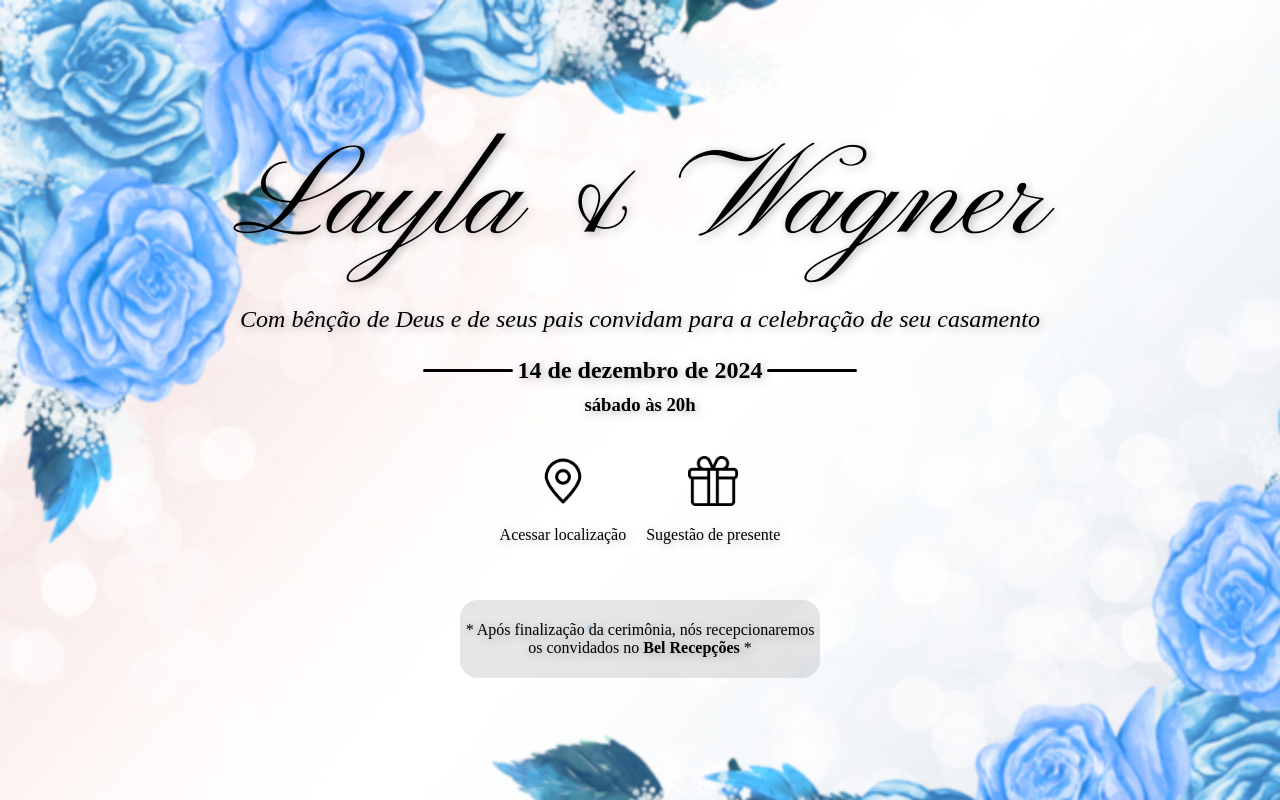
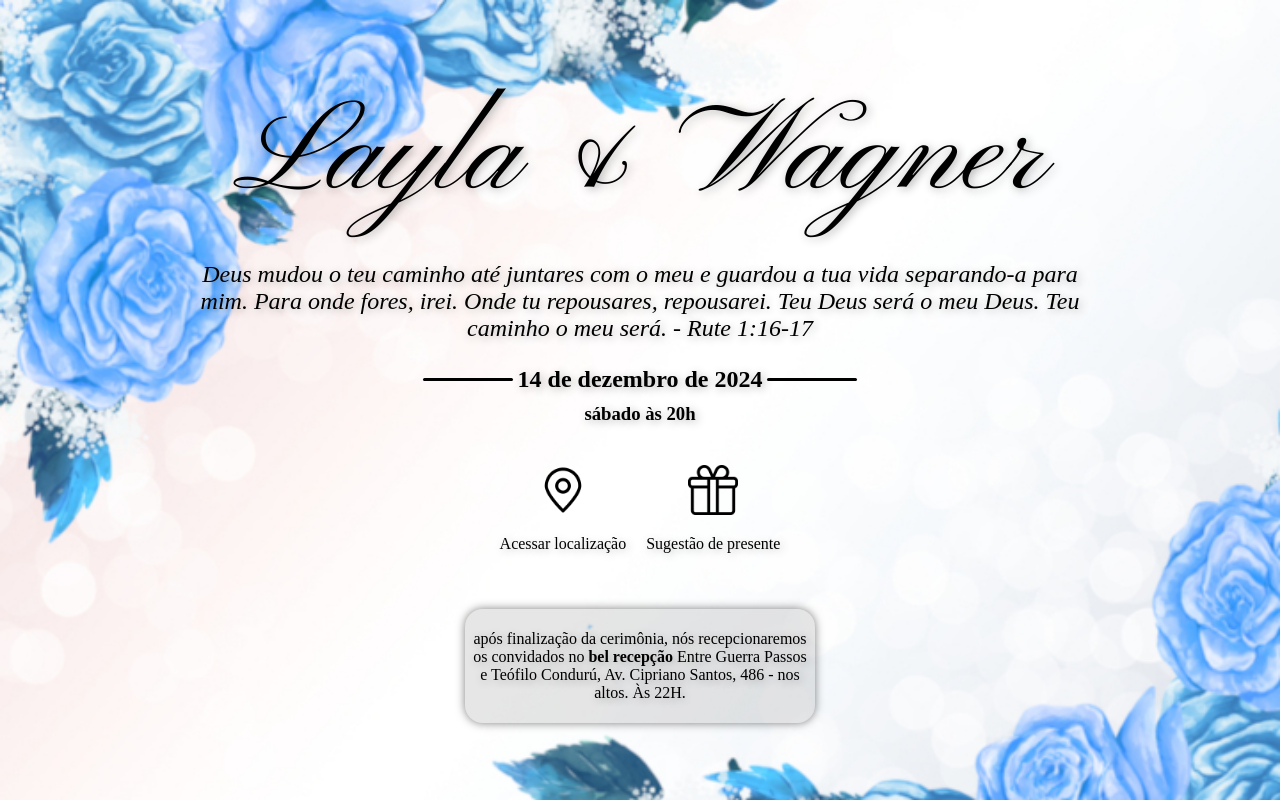
Before and after one commit to ConviteLayla/conviteLy, a plain HTML site: page index.html in a window 1280 px wide. Drawn offline with Linux system fonts and the light colour scheme.

Commit message:
Add files via upload

```diff
--- a/index.html
+++ b/index.html
@@ -5,6 +5,7 @@
     <meta name="viewport" content="width=device-width, initial-scale=1.0">
     <title>convite</title>
     <link rel="stylesheet" href="style.css">
+    <link rel="shortcut icon" href="favicon/email.png" type="image/x-icon">
 </head>
 <body>
     <div class="main">
@@ -16,7 +17,9 @@
             </div>
             <div class="mid">
                 <div class="contain-text">
-                    <p class="text">Com bênção de Deus e de seus pais convidam para a celebração de seu casamento</p>
+                    <div class="contan-phrase">
+                        <p class="text">Deus mudou o teu caminho até juntares com o meu e guardou a tua vida separando-a para mim. Para onde fores, irei. Onde tu repousares, repousarei. Teu Deus será o meu Deus. Teu caminho o meu será. - Rute 1:16-17</p>
+                    </div>
                     <div class="contain-slash">
                         <div class="slash-left"></div>
                         <h2 class="date">14 de dezembro de 2024</h2>
@@ -31,7 +34,7 @@
                         <img src="icons/pin.png" alt="" class="pin">
                         <p>Acessar localização</p>
                     </a>
-                    <a href="#" class="link-02">
+                    <a href="https://drive.google.com/file/d/1Zw1-2juxcd0F0qLyqfWmdtZZ3J1Yrpep/view?usp=drivesdk" class="link-02">
                         <img src="icons/gift.png" alt="" class="gift">
                         <p>Sugestão de presente</p>
                     </a>
@@ -40,7 +43,7 @@
             <div class="alert">
                 <a href="https://maps.app.goo.gl/BMgqxn83q6AuoHGj8">
                     <div class="contain-alert">
-                        <p>* Após finalização da cerimônia, nós recepcionaremos os convidados no <strong>Bel Recepções</strong> *</p>
+                        <p>após finalização da cerimônia, nós recepcionaremos os convidados no <strong>bel recepção</strong> Entre Guerra Passos e Teófilo Condurú, Av. Cipriano Santos, 486 - nos altos. Às 22H.</p>
                     </div>
                 </a>
             </div>
--- a/style.css
+++ b/style.css
@@ -109,18 +109,24 @@ h3  {
 .gift   {
     max-width: 50px;
 }
+.alert  {
+    max-width: 350px;
+    margin: auto;
+
+}
 
 .alert > a  {
     text-decoration: none;
     color: black;
 }
+
+
 .contain-alert  {
     background-color: rgba(128, 128, 128, 0.2);
-    max-width: 350px;
-    margin: auto;
     text-align: center;
     padding: 5px;
     border-radius: 18px;
+    box-shadow: 0px 0px 10px rgba(0, 0, 0, 0.5);
 }
 
 @media (max-width: 450px) {
```
